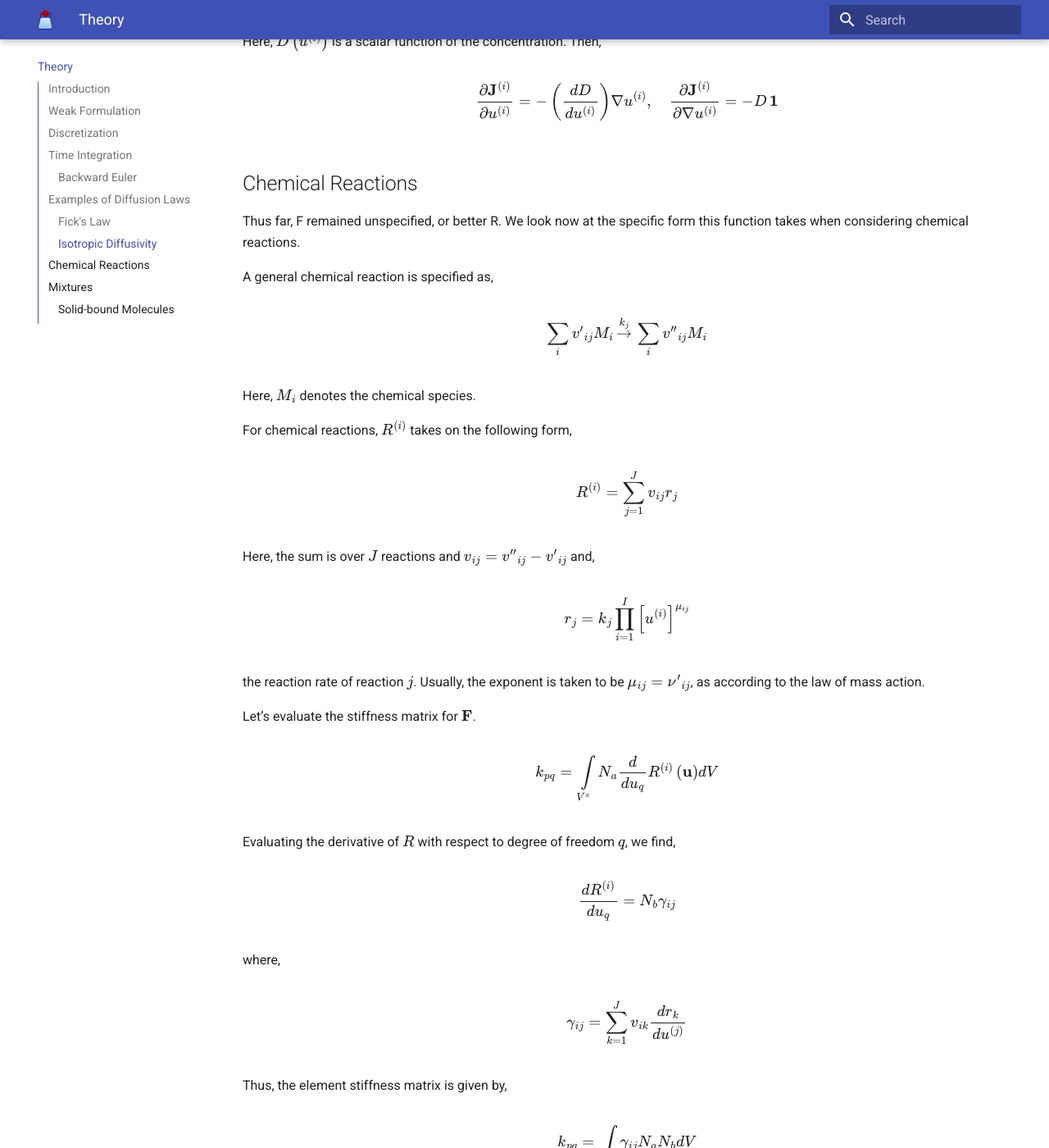
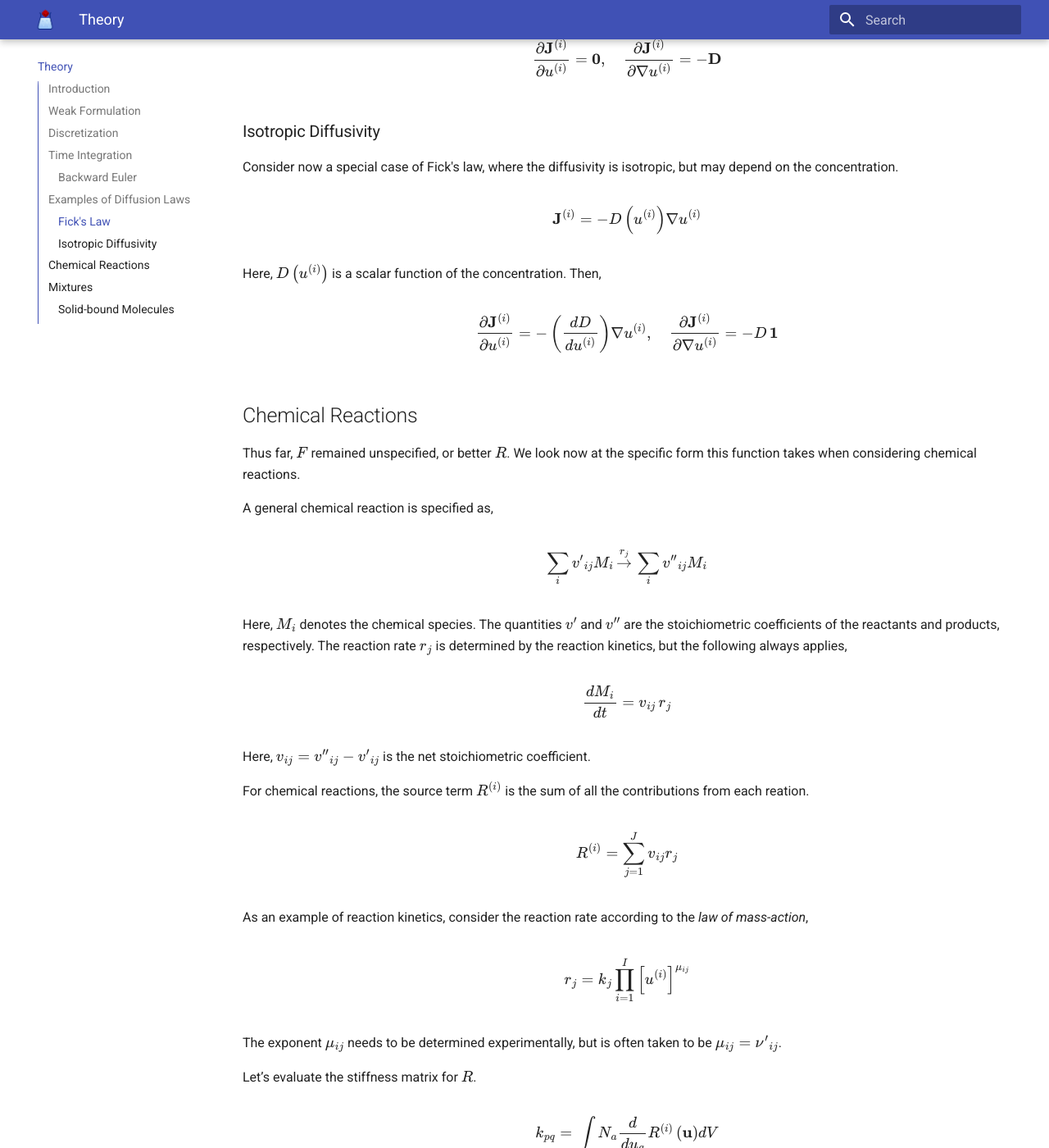
Before and after one commit to febiosoftware/FEBioChem, an MkDocs documentation site: the page built from docs/febiochem_theory.md, in a window 1280 px wide and 1400 px high, scrolled down 4906 px. Shown: the whole window at 82% size. Built offline with MkDocs 1.6.1 and Material for MkDocs 9.7.7, drawn with Linux system fonts in a browser that asks for light colours; some of the changed text lies outside the part shown.

```diff
--- a/docs/febiochem_theory.md
+++ b/docs/febiochem_theory.md
@@ -8,7 +8,7 @@ Consider $N$ chemical species that undergo diffusion and can react with each oth
 \end{equation}
 \]
 
-Here, ${{u}^{\left( i \right)}}$ represents the concentration of chemical species i, $\mathbf{J}^{(i)}$ is the concentration flux, and ${{R}^{\left( i \right)}}$ accounts for all local reactions that contribute to the concentration of species $i$. The vector ${{\mathbf{u}}^{T}}=\left[ {{u}^{\left( 1 \right)}},...,{{u}^{\left( N \right)}} \right]$ represents all the concentrations.
+Here, ${{u}^{\left( i \right)}}$ represents the concentration of chemical species $i$, $\mathbf{J}^{(i)}$ is the concentration flux, and ${{R}^{\left( i \right)}}$ accounts for all local reactions that contribute to the concentration of species $i$. The vector ${{\mathbf{u}}^{T}}=\left[ {{u}^{\left( 1 \right)}},...,{{u}^{\left( N \right)}} \right]$ represents all the concentrations.
 
 Note that we assume that the concentration flux in general can be a function of both the concentrations $\mathbf{u}$ and their gradients $\nabla \mathbf{u}$. As a simple example, consider the case of Fickian diffusion, where the concentration flux takes on the familiar form.
 
@@ -17,6 +17,19 @@ Note that we assume that the concentration flux in general can be a function of
 \]
 
 Here, ${{\mathbf{D}}^{\left( i \right)}}$ the diffusion tensor of species $i$.
+
+Note that all terms in equation ($\ref{eq:strong-form}$) have units
+
+\[\frac{\text{amount}}{\text{volume}\cdot \text{time}}\]
+
+From this it follows that the quantities involved in the equations above have the following units.
+
+•	Concentration $u$ : $\text{mol} / m^3$
+•	Flux $\mathbf{J}$: $\text{mol} / m^2.s$
+•	Reaction rate $R$: $\text{mol} / m^3.s$
+•	Diffusivity $D$: $m^2 / s$
+•	Concentration gradient $\nabla{u}$: $\text{mol} / m^4$
+
 
 ## Weak Formulation
 
@@ -92,11 +105,11 @@ From this we can find ${{\mathbf{\dot{U}}}_{n+1}}$,
 
 \[\,{{\mathbf{\dot{U}}}_{n+1}}=\frac{1}{\alpha }\left[ \frac{1}{\Delta t}\left( {{\mathbf{U}}_{n+1}}-{{\mathbf{U}}_{n}} \right)-\left( 1-\alpha  \right){{{\mathbf{\dot{U}}}}_{n}} \right]\]
 
-Substitution back into the semi-discrete equation results in the *generalized trapezoidal rule*.
+After some algebra, this can be written as,
 
-\[\left( \mathbf{M}+\alpha \Delta t\mathbf{C} \right){{\mathbf{U}}_{n+1}}-\alpha \Delta t\mathbf{D}\left( {{\mathbf{U}}_{n+1}} \right)=\alpha \Delta t\mathbf{F}\left( {{\mathbf{U}}_{n+1}} \right)+\mathbf{M}{{\mathbf{U}}_{n}}+\left( 1-\alpha  \right)\Delta t\mathbf{M}{{\mathbf{\dot{U}}}_{n}}\]
+\[\mathbf{M}\frac{{{\mathbf{U}}_{n+1}}-{{\mathbf{U}}_{n}}}{\Delta t}={{\mathbf{S}}_{n+\alpha }}-{{\mathbf{F}}_{n+\alpha }}+{{\mathbf{G}}_{n+\alpha }}-\mathbf{C}{{\mathbf{U}}_{n+\alpha }}\]
 
-which is a nonlinear system of equations. This can be solved using Newton's method.
+Here, we use the notation ${{\left( \bullet  \right)}_{n+\alpha }}=\alpha {{\left( \bullet  \right)}_{n+1}}+\left( 1-\alpha  \right){{\left( \bullet  \right)}_{n}}$. This is a nonlinear system of equations and can be solved using Newton's method.
 
 
 ### Backward Euler
@@ -166,25 +179,31 @@ Here, $D\left( {{u}^{\left( i \right)}} \right)$ is a scalar function of the con
 
 ## Chemical Reactions
 
-Thus far, F remained unspecified, or better R. We look now at the specific form this function takes when considering chemical reactions.
+Thus far, $F$ remained unspecified, or better $R$. We look now at the specific form this function takes when considering chemical reactions.
 
 A general chemical reaction is specified as,
 
-\[\sum\limits_{i}{{{{{v}'}}_{ij}}}{{M}_{i}}\overset{{{k}_{j}}}{\mathop{\to }}\,\sum\limits_{i}{{{{{v}''}}_{ij}}{{M}_{i}}}\]
+\[\sum\limits_{i}{{{{{v}'}}_{ij}}}{{M}_{i}}\overset{{{r}_{j}}}{\mathop{\to }}\,\sum\limits_{i}{{{{{v}''}}_{ij}}{{M}_{i}}}\]
 
-Here, ${{M}_{i}}$ denotes the chemical species.
+Here, ${{M}_{i}}$ denotes the chemical species. The quantities $v'$ and $v''$ are the stoichiometric coefficients of the reactants and products, respectively. The reaction rate $r_{j}$ is determined by the reaction kinetics, but the following always applies,
 
-For chemical reactions, $R^{(i)}$ takes on the following form,
+\[
+    \frac{dM_{i}}{dt}=v_{ij}\,r_{j}
+  \]
+
+Here, ${{v}_{ij}}={{{v}''}_{ij}}-{{{v}'}_{ij}}$ is the net stoichiometric coefficient.
+
+For chemical reactions, the source term $R^{(i)}$ is the sum of all the contributions from each reation.
 
 \[{{R}^{\left( i \right)}}=\sum\limits_{j=1}^{J}{{{v}_{ij}}{{r}_{j}}}\]
 
-Here, the sum is over $J$ reactions and ${{v}_{ij}}={{{v}''}_{ij}}-{{{v}'}_{ij}}$ and,
+As an example of reaction kinetics, consider the reaction rate according to the *law of mass-action*,
 
 \[{{r}_{j}}={{k}_{j}}\prod\limits_{i=1}^{I}{{{\left[ {{u}^{\left( i \right)}} \right]}^{{{\mu }_{ij}}}}}\]
 
-the reaction rate of reaction $j$. Usually, the exponent is taken to be ${{\mu }_{ij}}={{{\nu }'}_{ij}}$, as according to the law of mass action.
+The exponent $\mu_{ij}$ needs to be determined experimentally, but is often taken to be ${{\mu }_{ij}}={{{\nu }'}_{ij}}$.
 
-Let’s evaluate the stiffness matrix for $\mathbf{F}$.
+Let’s evaluate the stiffness matrix for $R$.
 
 \[{{k}_{pq}}=\int\limits_{{{V}^{e}}}{{{N}_{a}}\frac{d}{d{{u}_{q}}}{{R}^{\left( i \right)}}\left( \mathbf{u} \right)}dV\]
 
```
Also changed, not shown: docs/febiochem_tutorial1.md (+1 -1 lines), docs/index.md (+25 -5 lines), docs/figs/FEBioChem_logo_high_res.png (added).
